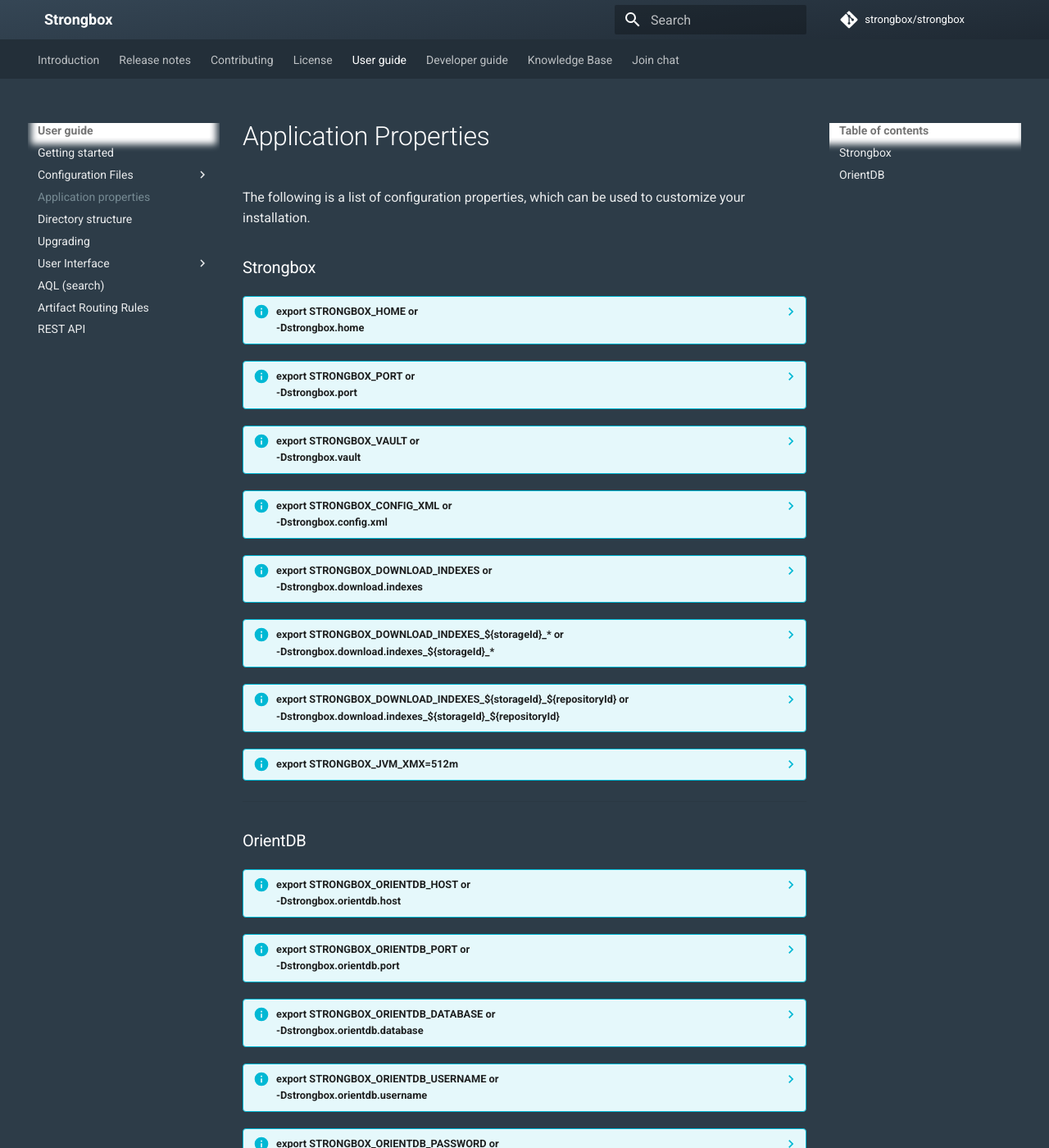
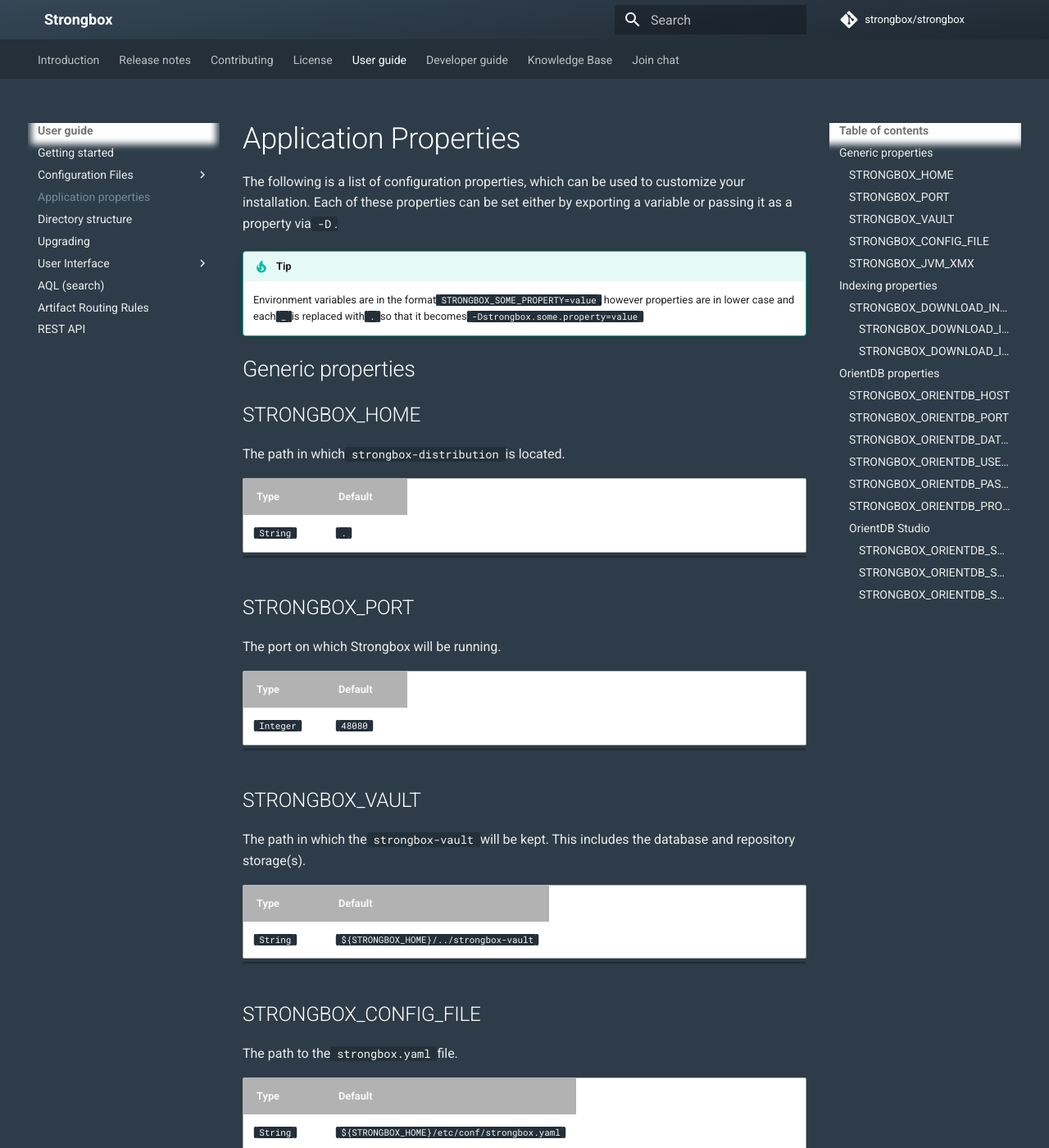
Before and after one commit to strongbox/strongbox-docs, an MkDocs documentation site: the page built from docs/user-guide/application-properties.md, in a window 1280 px wide and 1400 px high. Shown: the whole window at 82% size. Built offline with MkDocs 1.6.1 and Material for MkDocs 9.7.7, drawn with Linux system fonts in a browser that asks for light colours; comment, search, counter and statistics services are not loaded; some of the changed text lies outside the part shown.

Commit message:
SB-1254: Improving application properties formatting.

```diff
--- a/docs/assets/stylesheets/style.css
+++ b/docs/assets/stylesheets/style.css
@@ -12,6 +12,28 @@
     color: rgba(255, 255, 255, 0.9);
 }
 
+.md-typeset .admonition.hint,
+.md-typeset .admonition.important,
+.md-typeset .admonition.tip,
+.md-typeset details.hint,
+.md-typeset details.important,
+.md-typeset details.tip {
+    border-top-color: #00bfa5;
+}
+
+.md-typeset .admonition.attention, .md-typeset .admonition.caution, .md-typeset .admonition.warning, .md-typeset details.attention, .md-typeset details.caution, .md-typeset details.warning {
+    border-top-color: #ff9100;
+}
+
+.md-typeset .admonition, .md-typeset details {
+    border-top: .068rem solid #448aff
+}
+
+.md-typeset {
+    /* break extra long headers */
+    overflow-wrap: break-word;
+}
+
 .md-typeset h1,
 .md-typeset h2,
 .md-typeset h3,
@@ -19,6 +41,74 @@
 .md-typeset h5,
 .md-typeset h6 {
     color: white;
+    font-weight: 300;
+}
+
+.md-typeset h2,
+.md-typeset h3,
+.md-typeset h4,
+.md-typeset h5,
+.md-typeset h6 {
+    margin: 2rem 0 0.4rem;
+}
+
+.md-typeset h1 {
+    margin: 0 0 0.4rem;
+}
+
+.md-typeset h2:first-child,
+.md-typeset h3:first-child,
+.md-typeset h4:first-child,
+.md-typeset h5:first-child,
+.md-typeset h6:first-child {
+    margin: 0.8rem 0 0.4rem;
+}
+
+.md-typeset h1 + h2,
+.md-typeset h1 + h3,
+.md-typeset h1 + h4,
+.md-typeset h1 + h5,
+.md-typeset h1 + h6,
+.md-typeset h2 + h2,
+.md-typeset h2 + h3,
+.md-typeset h2 + h4,
+.md-typeset h2 + h5,
+.md-typeset h2 + h6,
+.md-typeset h3 + h3,
+.md-typeset h3 + h4,
+.md-typeset h3 + h5,
+.md-typeset h3 + h6,
+.md-typeset h4 + h4,
+.md-typeset h4 + h4,
+.md-typeset h4 + h5,
+.md-typeset h5 + h5,
+.md-typeset h5 + h6,
+.md-typeset h6 + h6 {
+    margin: 0.8rem 0 0.4rem !important;
+}
+
+.md-typeset h1 {
+    font-size: 1.8rem;
+}
+
+.md-typeset h2 {
+    font-size: 1.6rem;
+}
+
+.md-typeset h3 {
+    font-size: 1.34rem;
+}
+
+.md-typeset h4 {
+    font-size: 1.22rem;
+}
+
+.md-typeset h5 {
+    font-size: 1.18rem;
+}
+
+.md-typeset h6 {
+    font-size: 1.1rem;
 }
 
 [data-md-color-primary=blue-grey] .md-typeset a {
@@ -101,12 +191,28 @@
     background-color: hsla(343, 100%, 31%, 0.3)
 }
 
+.md-typeset table:not([class]) {
+    border: 1px solid rgba(0,0,0,0.3);
+}
+
 .md-typeset table:not([class]) th {
     background-color: rgba(0,0,0,0.3);
+    vertical-align: middle;
+}
+
+.md-typeset table:not([class]) tr:hover {
+    box-shadow: none;
+}
+
+.md-typeset table:not([class]) td {
+    border-top: 0px !important;
 }
 
 .md-typeset .md-typeset__table {
     width: 100%;
+    display: block;
+    box-shadow: 0 2px 2px 0 rgba(0,0,0,.14), 0 1px 5px 0 rgba(0,0,0,.12), 0 3px 1px -2px rgba(0,0,0,.2);
+
 }
 
 @media only screen and (max-width: 76.1875em)
@@ -261,3 +367,7 @@
     height: 100%;
     object-fit: cover;
 }
+
+.hidden {
+    display: none;
+}
--- a/docs/user-guide/application-properties.md
+++ b/docs/user-guide/application-properties.md
@@ -1,202 +1,158 @@
 # Application Properties
 
 The following is a list of configuration properties, which can be used to customize your installation.
+Each of these properties can be set either by exporting a variable or passing it as a property via `-D`.
+
+!!! tip "Tip"
+    Environment variables are in the format `STRONGBOX_SOME_PROPERTY=value`, however properties are in lower case and each `_` is replaced with `.` so that it becomes `-Dstrongbox.some.property=value`
 
 <div class="env" markdown="1">
 
-### Strongbox
+### Generic properties
 
-??? info "export STRONGBOX_HOME or <br> -Dstrongbox.home"
+#### STRONGBOX_HOME
 
-    The path in which `strongbox-distribution` is located.
+The path in which `strongbox-distribution` is located.
 
-    Can be passed as `-Dstrongbox.home` or set via the env variable `STRONGBOX_HOME`
+| Type      | Default |
+|:--------- |:------- |
+| `String`  | `.`     |
 
-    | Type   | Default Value |
-    |:------:|:-------------:|
-    | String | `.`           |
+#### STRONGBOX_PORT
+
+The port on which Strongbox will be running.
+
+| Type      | Default   |
+|:--------- |:--------- |
+| `Integer` | `48080`   |
 
 
-??? info "export STRONGBOX_PORT or <br> -Dstrongbox.port"
+#### STRONGBOX_VAULT
 
-    The port on which Strongbox will be running.
+The path in which the `strongbox-vault` will be kept. This includes the database and repository storage(s).
 
-    Can be passed as `-Dstrongbox.port` or set via the env variable `STRONGBOX_PORT`
+| Type      | Default   |
+|:--------- |:--------- |
+| `String`  | `${STRONGBOX_HOME}/../strongbox-vault` |
 
-    | Type   | Default Value |
-    |:------:|:-------------:|
-    | Integer | 48080        |
+#### STRONGBOX_CONFIG_FILE
 
+The path to the `strongbox.yaml` file.
 
+| Type      | Default   |
+|:--------- |:--------- |
+| `String`  | `${STRONGBOX_HOME}/etc/conf/strongbox.yaml` |
 
-??? info "export STRONGBOX_VAULT or <br> -Dstrongbox.vault"
+#### STRONGBOX_JVM_XMX
 
-    The path in which the `strongbox-vault` will be kept.
-    This includes the database and repository storage(s).
+Specify the maximum size of the memory allocation pool.
 
-    Can be passed as `-Dstrongbox.vault` or set via the env variable `STRONGBOX_VAULT`
+| Type      | Default   |
+|:--------- |:--------- |
+| `String`  | `512m`    |
 
+### Indexing properties
 
-    | Type   | Default Value |
-    |:------:|:-------------:|
-    | String | `${STRONGBOX_HOME}/../strongbox-vault` |
+#### STRONGBOX_DOWNLOAD_INDEXES
 
+Whether, or not to download the Maven indexes for remote repositories.
 
-??? info "export STRONGBOX_CONFIG_XML or <br> -Dstrongbox.config.xml"
+| Type      | Default   |
+|:--------- |:--------- |
+| `Boolean` | `true`    |
 
-    The path to the `strongbox.xml` file.
+##### STRONGBOX_DOWNLOAD_INDEXES_\${storageId}_*
 
-    Can be passed as `-Dstrongbox.config.xml` or set via the env variable `STRONGBOX_CONFIG_XML`
+Whether, or not to download the Maven indexes for all remote repositories in the `$storageId`
 
-    | Type   | Default Value |
-    |:------:|:-------------:|
-    | String | `${STRONGBOX_HOME}/etc/conf/strongbox.xml` |
+| Type      | Default   |
+|:--------- |:--------- |
+| `Boolean` | `true`    |
 
+##### STRONGBOX_DOWNLOAD_INDEXES_\${storageId}_\${repositoryId}
 
-??? info "export STRONGBOX_DOWNLOAD_INDEXES or <br> -Dstrongbox.download.indexes"
+Whether, or not to download the Maven indexes for a remote repository in a storage.
+If this is explicitly defined and `strongbox.download.indexes` and/or `strongbox.download.indexes.${storageId}.*` is defined,
+then the value specified by this option will override the others.
 
-    Whether, or not to download the Maven indexes for remote repositories.
+| Type      | Default   |
+|:--------- |:--------- |
+| `Boolean` | `true`    |
 
-    Can be passed as `-Dstrongbox.download.indexes` or set via the env variable `STRONGBOX_DOWNLOAD_INDEXES`
+### OrientDB properties
 
+#### STRONGBOX_ORIENTDB_HOST
 
-    | Type   | Default Value |
-    |:------:|:-------------:|
-    | Boolean | true         |
+The host of OrientDB server.
 
+| Type      | Default     |
+|:--------- |:----------- |
+| `String`  | `127.0.0.1` |
 
-??? info "export STRONGBOX_DOWNLOAD_INDEXES_\${storageId}\_\* or <br> -Dstrongbox.download.indexes_\${storageId}_*"
+#### STRONGBOX_ORIENTDB_PORT
 
-    Whether, or not to download the Maven indexes for all remote repositories in the `$storageId`.
+The port of OrientDB server.
 
-    Can be passed as `-Dstrongbox.download.indexes_${storageId}_*` or set via the env variable `STRONGBOX_DOWNLOAD_INDEXES_${storageId}_*`
+| Type      | Default     |
+|:--------- |:----------- |
+| `Integer` | `2424`      |
 
-    | Type   | Default Value |
-    |:------:|:-------------:|
-    | boolean | true         |
+#### STRONGBOX_ORIENTDB_DATABASE
 
+The name of the OrientDB database.
 
-??? info "export STRONGBOX_DOWNLOAD_INDEXES_\${storageId}\_\${repositoryId} or <br> -Dstrongbox.download.indexes_\${storageId}_\${repositoryId}"
+| Type      | Default     |
+|:--------- |:----------- |
+| `String`  | `strongbox` |
 
-    Whether, or not to download the Maven indexes for a remote repository in a storage.
-    If this is explicitly defined and `strongbox.download.indexes` and/or `strongbox.download.indexes.${storageId}.*` is defined,
-    then the value specified by this option will override the others.
+#### STRONGBOX_ORIENTDB_USERNAME
 
-    Can be passed as `-Dstrongbox.download.indexes_\${storageId}_*` or set via the env variable `STRONGBOX_DOWNLOAD_INDEXES_\${storageId}_\${repositoryId}`
+The username to use when connecting to OrientDB.
 
-    | Type   | Default Value |
-    |:------:|:-------------:|
-    | boolean | true         |
+| Type      | Default     |
+|:--------- |:----------- |
+| `String`  | `admin`     |
 
+#### STRONGBOX_ORIENTDB_PASSWORD
 
-??? info "export STRONGBOX_JVM_XMX=512m"
+The password to use when connecting to OrientDB.
 
-    Specify the maximum size of the memory allocation pool.
+| Type      | Default     |
+|:--------- |:----------- |
+| `String`  | `admin`     |
 
----
+#### STRONGBOX_ORIENTDB_PROFILE
 
-### OrientDB
+OrientDB mode (`orientdb_EMBEDDED`,`orientdb_MEMORY` or `orientdb_REMOTE`)
 
-??? info "export STRONGBOX_ORIENTDB_HOST or <br> -Dstrongbox.orientdb.host"
+| Type      | Default     |
+|:--------- |:----------- |
+| `String`  | `orientdb_EMBEDDED` |
 
-    The host of OrientDB server.
+#### OrientDB Studio
 
-    Can be passed as `-Dstrongbox.orientdb.host` or set via the env variable `STRONGBOX_ORIENTDB_HOST`
+##### STRONGBOX_ORIENTDB_STUDIO_ENABLED
 
-    | Type   | Default Value |
-    |:------:|:-------------:|
-    | String | 127.0.0.1     |
+Enable OrientDB Web Studio
 
+| Type      | Default     |
+|:--------- |:----------- |
+| `Boolean` | `false`     |
 
+##### STRONGBOX_ORIENTDB_STUDIO_IP_ADDRESS
 
-??? info "export STRONGBOX_ORIENTDB_PORT or <br> -Dstrongbox.orientdb.port"
+IP address, which OrientDB Web Studio will be listening
 
-    The port of OrientDB server.
+| Type      | Default     |
+|:--------- |:----------- |
+| `String`  | `127.0.0.1` |
 
-    Can be passed as `-Dstrongbox.orientdb.port` or set via the env variable `STRONGBOX_ORIENTDB_PORT`
+##### STRONGBOX_ORIENTDB_STUDIO_PORT
 
-    | Type   | Default Value |
-    |:------:|:-------------:|
-    | Integer | 2424         |
+Port, on which OrientDB Web Studio will be listening
 
-??? info "export STRONGBOX_ORIENTDB_DATABASE or <br> -Dstrongbox.orientdb.database"
+| Type      | Default     |
+|:--------- |:----------- |
+| `Integer` | `2480`      |
 
-    The name of the OrientDB database.
-
-    Can be passed as `-Dstrongbox.orientdb.database` or set via the env variable `STRONGBOX_ORIENTDB_DATABASE`
-
-    | Type   | Default Value |
-    |:------:|:-------------:|
-    | String | strongbox     |
-
-
-??? info "export STRONGBOX_ORIENTDB_USERNAME or <br> -Dstrongbox.orientdb.username"
-
-    The username to use when connecting to OrientDB.
-
-    Can be passed as `-Dstrongbox.orientdb.username` or set via the env variable `STRONGBOX_ORIENTDB_USERNAME`
-
-    | Type   | Default Value |
-    |:------:|:-------------:|
-    | String | admin         |
-
-
-??? info "export STRONGBOX_ORIENTDB_PASSWORD or <br> -Dstrongbox.orientdb.password"
-
-    The password to use when connecting to OrientDB.
-
-    Can be passed as `-Dstrongbox.orientdb.password` or set via the env variable `STRONGBOX_ORIENTDB_PASSWORD`
-
-    | Type   | Default Value |
-    |:------:|:-------------:|
-    | String | admin         |
-
-
-??? info "export STRONGBOX_ORIENTDB_PROFILE or <br> -Dstrongbox.orientdb.profile"
-
-    OrientDB mode (`orientdb_EMBEDDED`,`orientdb_MEMORY` or `orientdb_REMOTE`)
-
-    Can be passed as `-Dstrongbox.orientdb.profile` or set via the env variable `STRONGBOX_ORIENTDB_PROFILE`
-
-    | Type   | Default Value     |
-    |:------:|:-----------------:|
-    | String | orientdb_EMBEDDED |
-
-
-??? info "export STRONGBOX_ORIENTDB_STUDIO_ENABLED or <br> -Dstrongbox.orientdb.studio.enabled"
-
-    Enable OrientDB Web Studio
-
-    Can be passed as `-Dstrongbox.orientdb.studio.enabled` or set via the env variable `STRONGBOX_ORIENTDB_STUDIO_ENABLED`
-
-    | Type    | Default Value |
-    |:-------:|:-------------:|
-    | Boolean | false         |
-
-
-
-??? info "export STRONGBOX_ORIENTDB_STUDIO_IP_ADDRESS or <br> -Dstrongbox.orientdb.studio.ip.address"
-
-    IP address, which OrientDB Web Studio will be listening
-
-    Can be passed as `-Dstrongbox.orientdb.studio.ip.address` or set via the env variable `STRONGBOX_ORIENTDB_STUDIO_IP_ADDRESS`
-
-    | Type   | Default Value |
-    |:------:|:-------------:|
-    | String | 127.0.0.1     |
-
-
-
-??? info "export STRONGBOX_ORIENTDB_STUDIO_PORT or <br> -Dstrongbox.orientdb.studio.port"
-
-    Port, on which OrientDB Web Studio will be listening
-
-    Can be passed as `-Dstrongbox.orientdb.studio.port` or set via the env variable `STRONGBOX_ORIENTDB_STUDIO_PORT`
-
-    | Type   | Default Value |
-    |:------:|:-------------:|
-    | Integer | 2480         |
-
-
----
 </div>
```
